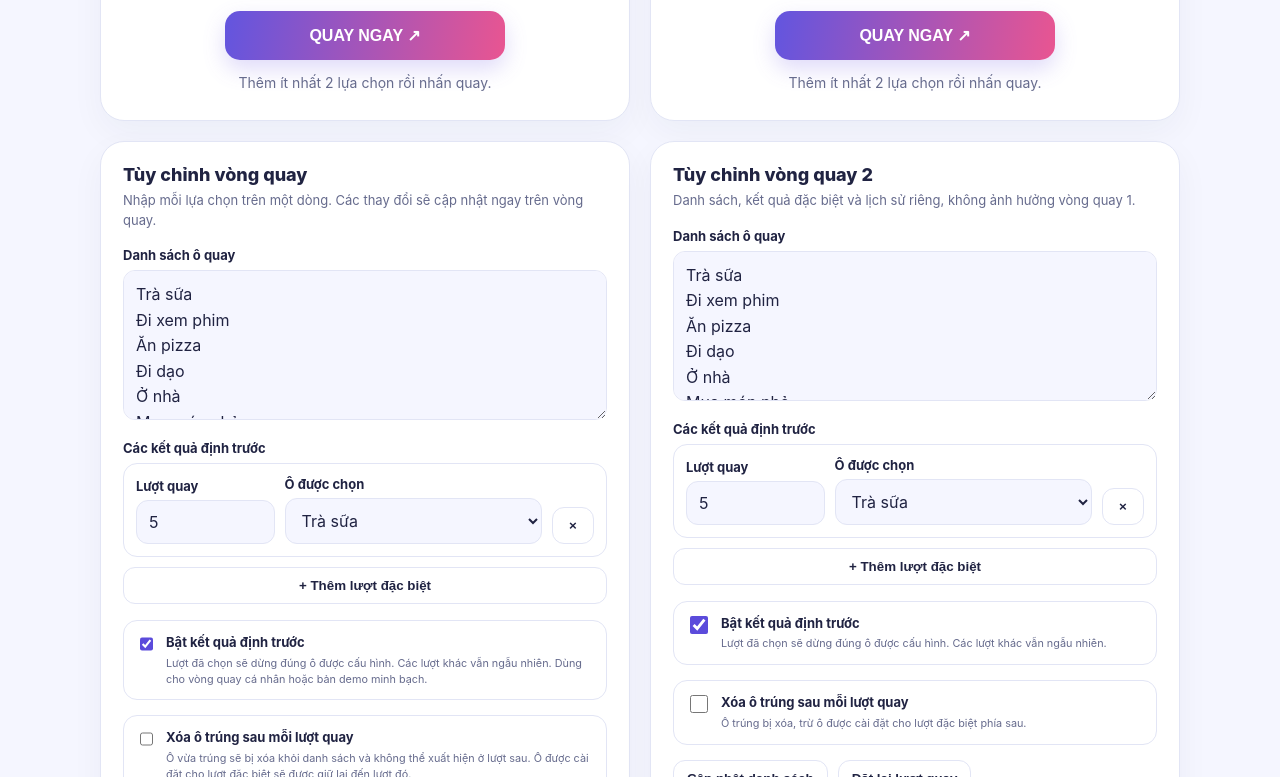
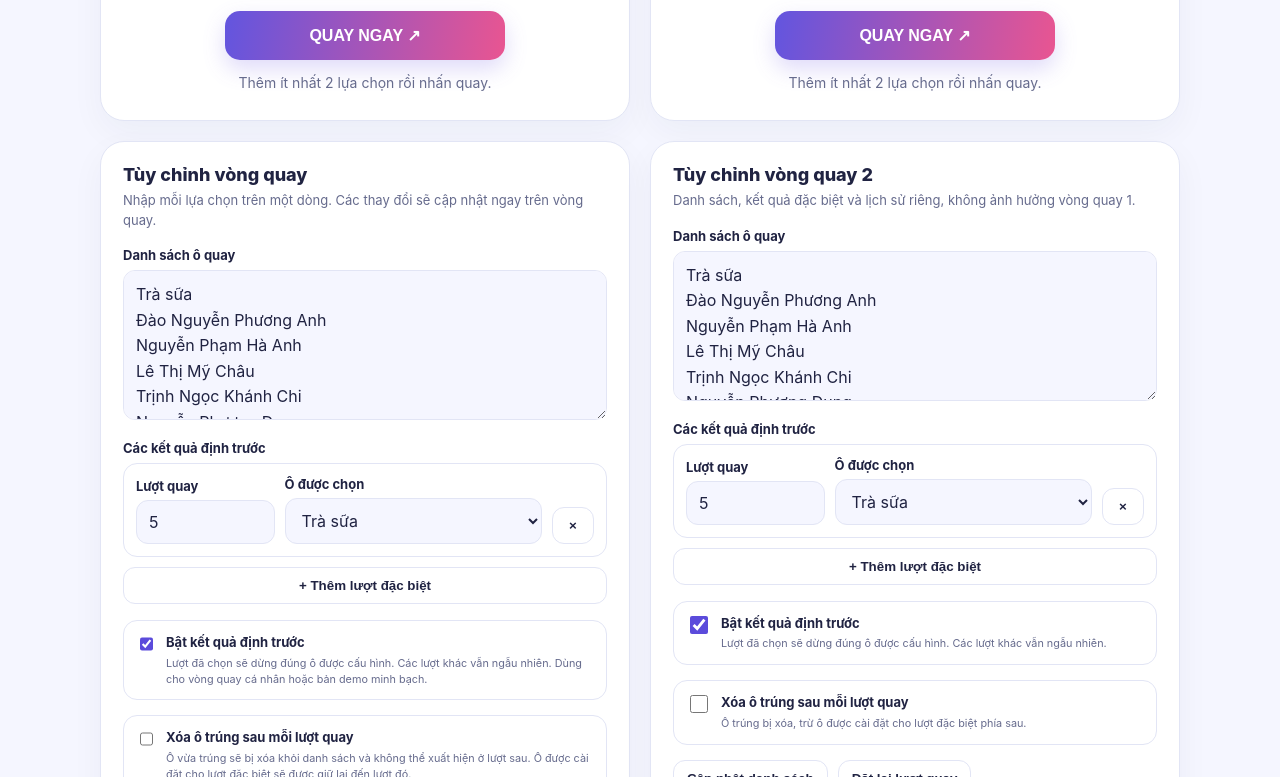
Before and after one commit to alonxelo-gif/vong-quay-cua-toi, a plain HTML site: page index.html in a window 1280 px wide. Shown: the part 586-1363 px from the top of the page. Drawn offline with Linux system fonts and the light colour scheme.

Commit message:
Update options for spin lists in index.html

```diff
--- a/index.html
+++ b/index.html
@@ -87,11 +87,24 @@ footer { text-align:center; color:var(--muted); font-size:12px; margin-top:20px;
         <h2 class="section-title">Tùy chỉnh vòng quay</h2>
         <p class="help">Nhập mỗi lựa chọn trên một dòng. Các thay đổi sẽ cập nhật ngay trên vòng quay.</p>
         <div class="field"><label for="options">Danh sách ô quay</label><textarea id="options">Trà sữa
-Đi xem phim
-Ăn pizza
-Đi dạo
-Ở nhà
-Mua món nhỏ</textarea></div>
+Đào Nguyễn Phương Anh
+Nguyễn Phạm Hà Anh
+Lê Thị Mỹ Châu
+Trịnh Ngọc Khánh Chi
+Nguyễn Phương Dung
+Lê Thị Thùy Dương
+Bùi Ngọc Hà
+Hoàng Thu Hà
+Nguyễn Thanh Hà
+Lê Bảo Khánh
+Đỗ Thị Khánh Linh
+Đào Thị Minh Ngọc
+Lê Phương Thảo
+Phùng Thanh Thủy
+Phùng Thị Thùy Trang
+Trịnh Thuỳ Trang
+Nguyễn Thanh Vân
+Nguyễn Tường Vy</textarea></div>
         <div class="field"><label>Các kết quả định trước</label><div class="target-rules" id="targetRules"><div class="target-rule"><div><label>Lượt quay</label><input class="target-turn" type="number" min="1" max="999999" value="5" aria-label="Số lượt quay đặc biệt"></div><div><label>Ô được chọn</label><select class="target-option" aria-label="Ô được chọn ở lượt đặc biệt"><option value="">Chọn một ô</option></select></div><button type="button" class="secondary remove-target-rule" aria-label="Xóa thiết lập lượt quay">×</button></div></div><button type="button" class="secondary add-target-rule" id="addTargetRuleBtn">+ Thêm lượt đặc biệt</button></div>
         <div class="note"><input type="checkbox" id="enableTarget" checked><label for="enableTarget">Bật kết quả định trước<small>Lượt đã chọn sẽ dừng đúng ô được cấu hình. Các lượt khác vẫn ngẫu nhiên. Dùng cho vòng quay cá nhân hoặc bản demo minh bạch.</small></label></div>
         <div class="note"><input type="checkbox" id="removeWinner"><label for="removeWinner">Xóa ô trúng sau mỗi lượt quay<small>Ô vừa trúng sẽ bị xóa khỏi danh sách và không thể xuất hiện ở lượt sau. Ô được cài đặt cho lượt đặc biệt sẽ được giữ lại đến lượt đó.</small></label></div>
@@ -110,11 +123,24 @@ Mua món nhỏ</textarea></div>
           <h2 class="section-title">Tùy chỉnh vòng quay 2</h2>
           <p class="help">Danh sách, kết quả đặc biệt và lịch sử riêng, không ảnh hưởng vòng quay 1.</p>
           <div class="field"><label for="options2">Danh sách ô quay</label><textarea id="options2">Trà sữa
-Đi xem phim
-Ăn pizza
-Đi dạo
-Ở nhà
-Mua món nhỏ</textarea></div>
+Đào Nguyễn Phương Anh
+Nguyễn Phạm Hà Anh
+Lê Thị Mỹ Châu
+Trịnh Ngọc Khánh Chi
+Nguyễn Phương Dung
+Lê Thị Thùy Dương
+Bùi Ngọc Hà
+Hoàng Thu Hà
+Nguyễn Thanh Hà
+Lê Bảo Khánh
+Đỗ Thị Khánh Linh
+Đào Thị Minh Ngọc
+Lê Phương Thảo
+Phùng Thanh Thủy
+Phùng Thị Thùy Trang
+Trịnh Thuỳ Trang
+Nguyễn Thanh Vân
+Nguyễn Tường Vy</textarea></div>
           <div class="field"><label>Các kết quả định trước</label><div class="target-rules" id="targetRules2"><div class="target-rule"><div><label>Lượt quay</label><input class="target-turn" type="number" min="1" max="999999" value="5" aria-label="Số lượt quay đặc biệt"></div><div><label>Ô được chọn</label><select class="target-option" aria-label="Ô được chọn ở lượt đặc biệt"><option value="">Chọn một ô</option></select></div><button type="button" class="secondary remove-target-rule" aria-label="Xóa thiết lập lượt quay">×</button></div></div><button type="button" class="secondary add-target-rule" id="addTargetRuleBtn2">+ Thêm lượt đặc biệt</button></div>
           <div class="note"><input type="checkbox" id="enableTarget2" checked><label for="enableTarget2">Bật kết quả định trước<small>Lượt đã chọn sẽ dừng đúng ô được cấu hình. Các lượt khác vẫn ngẫu nhiên.</small></label></div>
           <div class="note"><input type="checkbox" id="removeWinner2"><label for="removeWinner2">Xóa ô trúng sau mỗi lượt quay<small>Ô trúng bị xóa, trừ ô được cài đặt cho lượt đặc biệt phía sau.</small></label></div>
```
